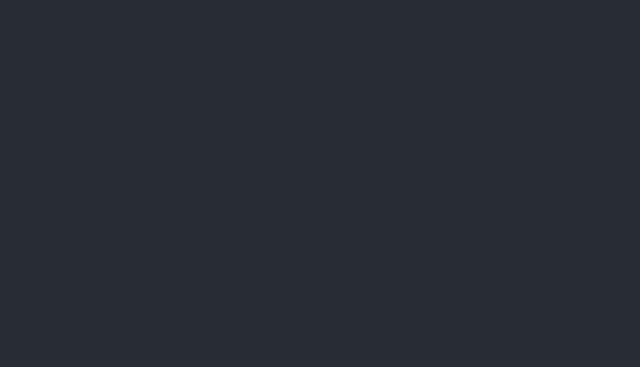
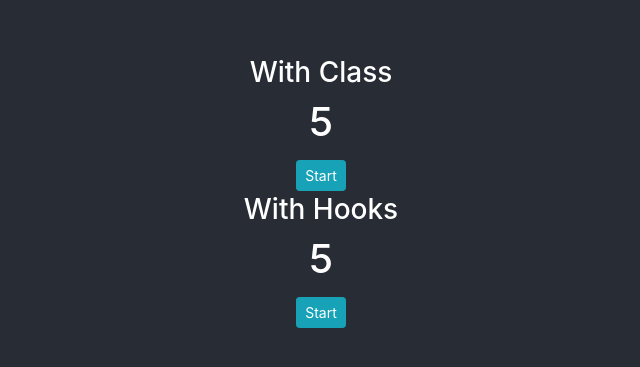
Before and after one commit to atlasbc/react-pomodoro, a React (Create React App) app: page / in a window 1280 px wide. Shown: the part 207-574 px from the top of the page, without its empty margins (319-959 px from the left). Built offline with nearby package versions, Linux system fonts and the light colour scheme.

Commit message:
implement basic seconds timer with both hooks and classes

```diff
--- a/public/index.html
+++ b/public/index.html
@@ -3,6 +3,7 @@
   <head>
     <meta charset="utf-8" />
     <link rel="icon" href="%PUBLIC_URL%/favicon.ico" />
+    <link rel="stylesheet" href="https://maxcdn.bootstrapcdn.com/bootstrap/4.0.0/css/bootstrap.min.css" integrity="sha384-Gn5384xqQ1aoWXA+058RXPxPg6fy4IWvTNh0E263XmFcJlSAwiGgFAW/dAiS6JXm" crossorigin="anonymous">
     <meta name="viewport" content="width=device-width, initial-scale=1" />
     <meta name="theme-color" content="#000000" />
     <meta
--- a/src/App.js
+++ b/src/App.js
@@ -1,15 +1,130 @@
 import './App.css';
+import React, { useState, useEffect } from 'react';
 
 function App() {
   return (
     <div className="App">
       <header className="App-header">
-
+      <h3>With Class</h3>
+      <TimerClass/>
+      <h3>With Hooks</h3>
+      <Timer/>
       </header>
     </div>
   );
 }
 
+function HelloWorld(){
+  return <h1>Hello world!</h1>
+}
+
+function Timer(){
+  const [timer, setTimer] = useState(5);
+  const [isOn, setOnOff] = useState(false);
+  const [intervalID, setintervalID] = useState(null);
+  const [isCompleted, completedOnOff] = useState(false);
+
+  function handleTimer(){
+    if (isOn === false){
+      setintervalID(setInterval(() => {
+        setTimer(c => c - 1);
+        console.log("interval is triggered");
+      }, 1000));
+      setOnOff(true);
+      completedOnOff(false);
+    }
+    else{
+      clearInterval(intervalID);
+      console.log("Timer has stopped");
+      console.log("Interval is cleaned");
+      setOnOff(false);
+      setTimer(5);
+    }
+  }
+
+  console.log(timer);
+
+  if (timer <= 0 && isOn === true){
+    clearInterval(intervalID);
+    console.log("interval is cleaned");
+    setTimer(5);
+    setOnOff(false);
+    completedOnOff(true);
+  }
+
+  return (
+    <div>
+          <h1>{timer}</h1>
+            <button onClick={handleTimer} className="btn btn-info btn-sm">
+            {isOn ? "Reset" : "Start"}
+            </button>
+            {isCompleted ? <h2>You Completed a Session!</h2>: ""}
+
+    </div>
+
+         )
+}
+
+class TimerClass extends React.Component {
+  constructor(props){
+    super(props);
+    this.state ={
+      start: 5,
+      intervalID: null,
+      isOn: false,
+      isCompleted: false
+    };
+    this.handleTimer = this.handleTimer.bind(this);
+  }
+
+  handleTimer(){
+    if (this.state.isOn === false){
+      let intervalID = setInterval(() => {
+        this.setState({
+          start: this.state.start -1
+        });
+        console.log("interval is triggered");
+      }, 1000);
+      this.setState({
+        intervalID: intervalID,
+        isOn: true,
+        isCompleted: false
+      });
+    }
+    else{
+      clearInterval(this.state.intervalID);
+      this.setState({
+        isOn: false,
+        start: 5
+      });
+    }
+  }
+
+  componentDidUpdate(){
+    if (this.state.start <= 0 && this.state.isOn === true){
+      clearInterval(this.state.intervalID);
+      this.setState({
+        isOn: false,
+        start: 5,
+        isCompleted: true
+      });
+    }
+  }
+
+  render() {
+
+    return (
+      <div>
+        <h1>{this.state.start}</h1>
+        <button onClick={this.handleTimer} className="btn btn-info btn-sm">
+        {this.state.isOn ? "Reset" : "Start"}
+        </button>
+        {this.state.isCompleted ? <h2>You Completed a Session!</h2>: ""}
+      </div>
+
+    )
+  }
+}
 
 
 export default App;
```
